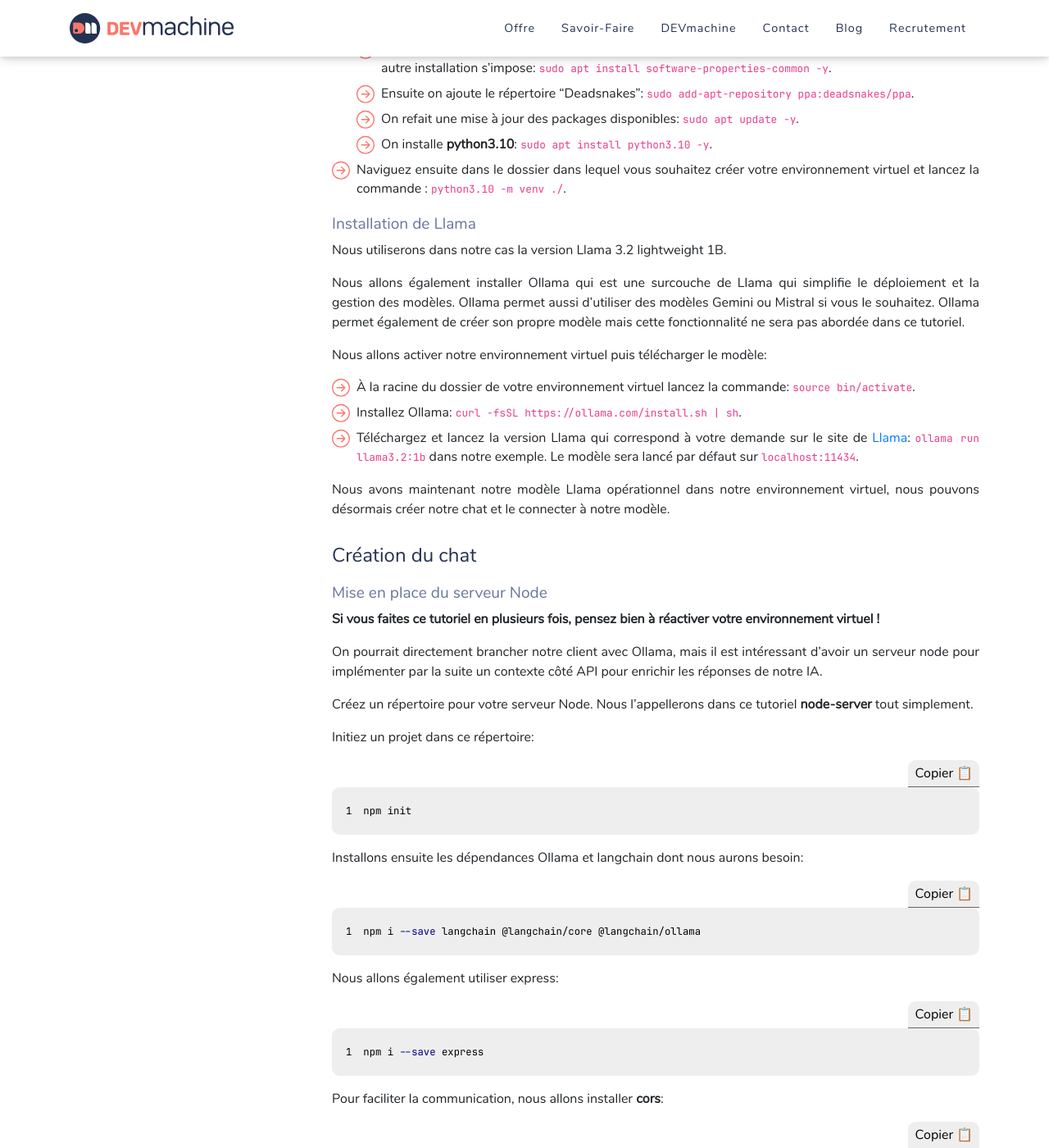
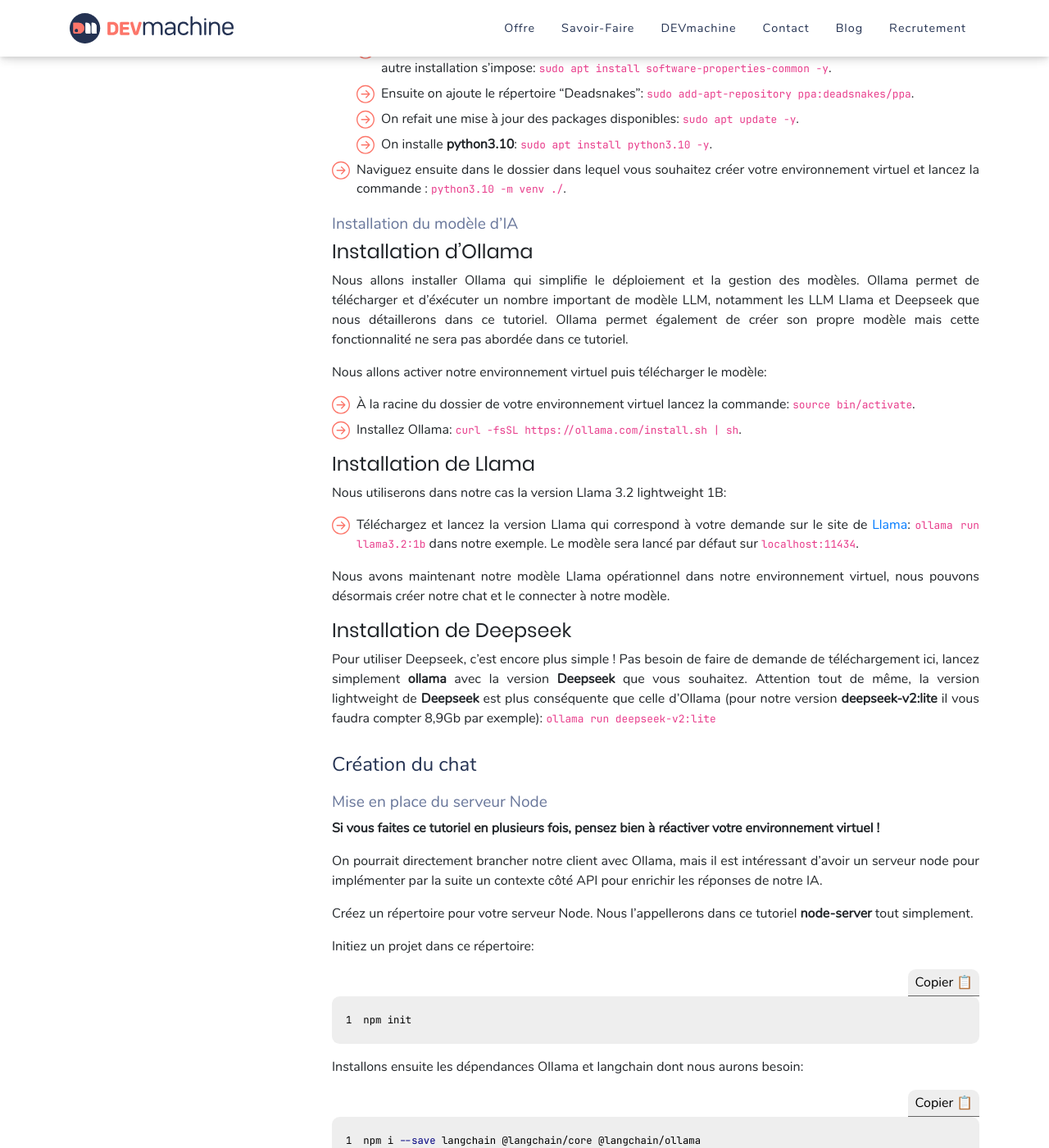
Before and after one commit to DEVmachine-fr/website, a Jekyll site: the page built from _posts/2025-01-29-ai-with-llama-and-langchain.md, in a window 1280 px wide and 1400 px high, scrolled down 1065 px. Shown: the whole window at 82% size. Built offline with Jekyll 4.4.1, drawn with Linux system fonts in a browser that asks for light colours; nearby versions of some CDN libraries; some web fonts are replaced; some of the changed text lies outside the part shown.

Commit message:
feat: add deepseek alternative to local ai article

```diff
--- a/_posts/2025-01-29-ai-with-llama-and-langchain.md
+++ b/_posts/2025-01-29-ai-with-llama-and-langchain.md
@@ -4,12 +4,15 @@
 categories: langchain vue3 node llama ollama
 ---
 
-Nous partageons ici un tutoriel pour faire fonctionner simplement une **intelligence artificielle** avec **langchain**, **Llama**, **Node.js** et **Vue 3**.
+Nous partageons ici un tutoriel pour faire fonctionner simplement une **intelligence artificielle** avec **langchain**, **Llama**/**Deepseek**, **Node.js** et **Vue 3**.
 
 - [Introduction](#introduction)
 - [Installation](#installation)
   - [Création d'un environnement virtuel python](#python)
-  - [Installation de Llama](#llama)
+  - [Installation du modèle d'IA](#ia)
+    - [Installation d'Ollama](#ollama)
+    - [Installation de Llama](#llama)
+    - [Installation de Deepseek](#deepseek)
 - [Création du chat](#chat)
   - [Mise en place du serveur Node](#node)
   - [Mise en place du client Vue3](#vue3)
@@ -37,21 +40,29 @@
   - On installe **python3.10**: `sudo apt install python3.10 -y`.
 - Naviguez ensuite dans le dossier dans lequel vous souhaitez créer votre environnement virtuel et lancez la commande : `python3.10 -m venv ./`.
 
-### Installation de Llama <a class="anchor" name="llama"></a>
+### Installation du modèle d'IA <a class="anchor " name="ia"></a>
 
-Nous utiliserons dans notre cas la version Llama 3.2 lightweight 1B.
+#### Installation d'Ollama <a class="anchor" name="ollama"></a>
 
-Nous allons également installer Ollama qui est une surcouche de Llama qui simplifie le déploiement et la gestion des modèles.
-Ollama permet aussi d'utiliser des modèles Gemini ou Mistral si vous le souhaitez.
+Nous allons installer Ollama qui simplifie le déploiement et la gestion des modèles.
+Ollama permet de télécharger et d'éxécuter un nombre important de modèle LLM, notamment les LLM Llama et Deepseek que nous détaillerons dans ce tutoriel.
 Ollama permet également de créer son propre modèle mais cette fonctionnalité ne sera pas abordée dans ce tutoriel.
 
 Nous allons activer notre environnement virtuel puis télécharger le modèle:
 
 - À la racine du dossier de votre environnement virtuel lancez la commande: `source bin/activate`.
 - Installez Ollama: `curl -fsSL https://ollama.com/install.sh | sh`.
+
+#### Installation de Llama <a class="anchor" name="llama"></a>
+
+Nous utiliserons dans notre cas la version Llama 3.2 lightweight 1B:
 - Téléchargez et lancez la version Llama qui correspond à votre demande sur le site de [Llama](https://www.llama.com/): `ollama run llama3.2:1b` dans notre exemple. Le modèle sera lancé par défaut sur `localhost:11434`.
 
 Nous avons maintenant notre modèle Llama opérationnel dans notre environnement virtuel, nous pouvons désormais créer notre chat et le connecter à notre modèle.
+
+#### Installation de Deepseek <a class="anchor" name="deepseek"></a>
+
+Pour utiliser Deepseek, c'est encore plus simple ! Pas besoin de faire de demande de téléchargement ici, lancez simplement **ollama** avec la version **Deepseek** que vous souhaitez. Attention tout de même, la version lightweight de **Deepseek** est plus conséquente que celle d'Ollama (pour notre version **deepseek-v2:lite** il vous faudra compter 8,9Gb par exemple): `ollama run deepseek-v2:lite`
 
 ## Création du chat <a class="anchor" name="chat"></a>
 
@@ -94,6 +105,7 @@
 
 export class IA {
   iaModel;
+  // remplacer llama3.2:1b par votre modèle, deepseek-v2:lite dans notre exemple avec Deepseek
   constructor(model = "llama3.2:1b", baseUrl = "localhost:11434") {
     this.iaModel = new Ollama({ model, baseUrl });
   }
```
